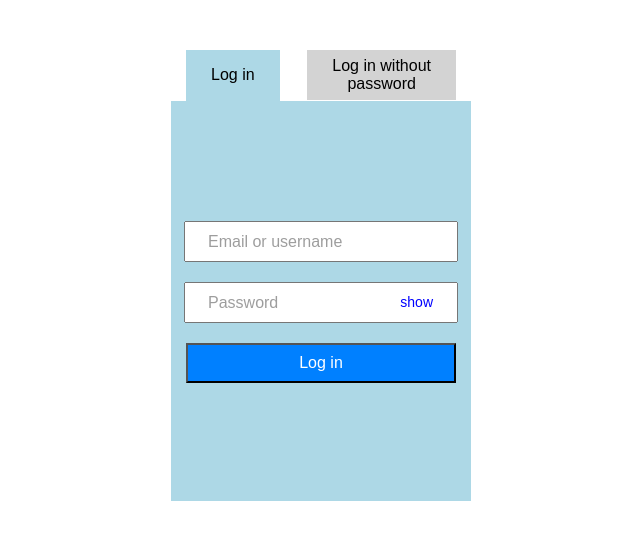
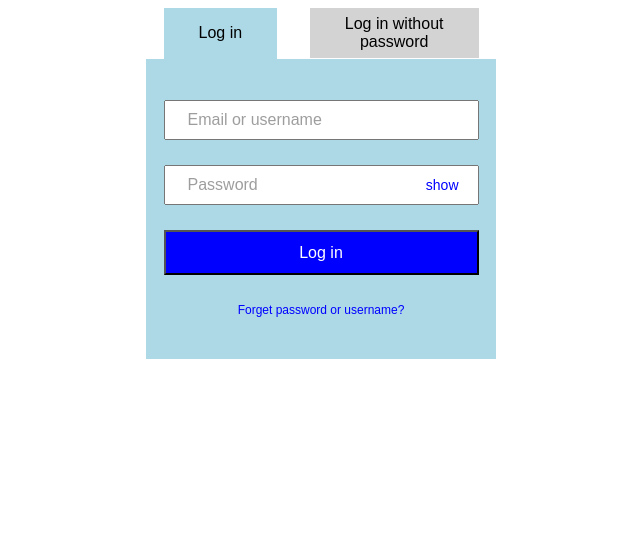
Before and after one commit to anefsky/login_responsive, a website: page public/index.html in a window 1280 px wide. Shown: the whole page, without its empty margins (319-959 px from the left). Drawn offline with Linux system fonts and the light colour scheme.

Commit message:
Added submit buttons.

```diff
--- a/public/index.html
+++ b/public/index.html
@@ -21,21 +21,25 @@
 
     <ul class="forms">
       <li class="single-form">
-        <!--         <p>Log In</p> -->
         <form action="/">
+          <div class="form-content">
             <input type="text" name="xxx" id="" value="" placeholder="Email or username"/>
             <span class="password-input-container">
               <input type="password" name="xxx" id="" value="" placeholder="Password"/>
               <a class="show-password" href="#">show</a>
             </span>
             <button type="submit">Log in</button>
+            <a class="lost-username-or-password">Forget password or username?</a>
+          </div>
         </form>
       </li>
       <li class="single-form">
-      <!-- <p>Login In Without Password</p> -->
        <form action="">
+         <div class="form-content">
+           <p class="temp-link-msg">Get a temporary link to<br/>login sent to your email</p>
            <input type="text" name="xxx" id="" value="" placeholder="Email or username"/>
            <button type="submit">Send me a link</button>
+         </div>
        </form>
      </li>
    </ul>
@@ -44,5 +48,4 @@
  <script src="js/scripts.js"></script>
 
 </body>
-
 </html>
--- a/public/js/scripts.js
+++ b/public/js/scripts.js
@@ -1,3 +1,7 @@
+
+function getElementIndex(item, collection) { // from https://gist.github.com/astur/7c08319a414cb456c581
+    return [].slice.call(collection).indexOf(item);
+}
 
 (function handleFormToggling() {
     var formsWidget = document.querySelector('.forms-widget');
@@ -10,30 +14,33 @@
     singleTabs[defaultSelectedIndex].classList.add('selected');
     singleForms[defaultSelectedIndex].classList.add('selected');
 
-    singleTabs.forEach(function(singleTab) {
-        singleTab.addEventListener('click', function() {
+    for(var i = 0; i < singleTabs.length; i++) {
+        singleTabs[i].addEventListener('click', function() {
             tabMenu.querySelector('li.single-tab.selected').classList.remove('selected'); // clear previous selected
             this.classList.add('selected'); // mark selected tab
             var selectedIndex = getElementIndex(this, singleTabs); // index of selected tab
             formsCollection.querySelector('li.single-form.selected').classList.remove('selected');
             singleForms[selectedIndex].classList.add('selected'); // show selected form
         });
-    });
-})()
-
-function getElementIndex(item, collection) { // from https://gist.github.com/astur/7c08319a414cb456c581
-    return [].slice.call(collection).indexOf(item);
-}
+    };
+})();
 
 (function handleShowHidePassword() {
-    var form = document.querySelectorAll('li.single-form')[0];
+    var form = document.querySelectorAll('li.single-form')[0]; // just needed for first form
     var container = form.querySelector('span.password-input-container');
     var toggler = container.querySelector('a');
     var passwordInput = container.querySelector('input');
 
     toggler.addEventListener('click', function() {
-        console.log('clicked');
-        passwordInput.setAttribute('type', 'text');
-        passwordInput.style.borderColor = "red";
+        var inputType, caption;
+        if(passwordInput.getAttribute('type') === 'password') {
+            inputType = 'text';
+            caption = 'hide';
+        } else {
+            inputType = 'password';
+            caption = 'show';
+        }
+        passwordInput.setAttribute('type', inputType);
+        toggler.innerHTML = caption;
     });
 })();
--- a/scss/imports/_login_widget.scss
+++ b/scss/imports/_login_widget.scss
@@ -3,8 +3,7 @@
 	$innerWidth: 90%;
 	user-select: none;
 	margin: 0 auto;
-	margin-top: 50px; // remove
-	width: 300px;
+	max-width: 350px;
 	ul.tabs {
 		margin: 0 auto;
 		width: $innerWidth;
@@ -16,9 +15,10 @@
 			align-items: center;
 			background-color: lightgray;
 			text-align: center;
-			padding: 10px 25px;
+			padding: 10px 35px;
 			border-bottom: 1px solid white;
 			cursor: pointer;
+			font: 12px;
 			a {
 				text-decoration: none;
 				color: black;
@@ -29,58 +29,78 @@
 				border-color: lightblue;
 				pointer-events: none;
 			}
+			&:first-child {
+				font: 14px;
+			}
 		}
 	}
 	ul.forms {
-		margin: 0;
 		li.single-form  {
-			height: 400px;
+			height: 300px;
 			background: lightblue;
 			display: none;
 
 			&.selected {
 				display: flex;
+				align-items: center;
 			}
 
 			form {
 				width: 100%;
-				padding-top: 100px;
+				display: flex;
+				flex-direction: column;
+				align-items: center;
+				.form-content {
+					width: $innerWidth;
 					text-align: center;
-				position: relative;
 					input {
-				 	width: calc(#{$innerWidth} - 4px); // adjust for border
-				 	height: 35px;
-				 	margin: 20px 0 0;
+						width: 100%;
+						box-sizing: border-box;
+					 	height: 40px;
 					 	text-indent: 20px;
 					 	font-size: 16px;
+					 	margin-bottom: 25px;
 
 		 				&::placeholder {
 							opacity: 0.7;
 						}
 					}
 					button {
-				 	width: $innerWidth;
-				 	height: 40px;
-				 	margin: 20px 0 0;
-				 	background-color: #0080ff;
+						width: 100%;
+					 	height: 45px;
+					 	background-color: blue;
 					 	color: white;
 					 	font-size: 16px;
+					 	margin-bottom: 25px;
+					}
+					a.lost-username-or-password {
+						color: blue;
+						font-size: 12px;
 					}
 					span.password-input-container {
 						position: relative;
-
+						display: block;
+						margin-bottom: 25px;
 						a.show-password {
 							text-decoration: none;
 							color: blue;
 							font-size: 14px;
 							position: absolute;
-						right: 25px;
-						top: 0px;
+							display: block;
+							right: 20px;
+							top: 50%;
+							transform: translateY(-50%);
+						}
+						input {
+							margin-bottom: 0;
 						}
 
 					}
-
+					p.temp-link-msg {
+						margin-bottom: 30px;
 					}
 				}
 			}
 		}
+	}
+}
```
Also changed, not shown: public/css/styles.css, 1 other file. Lines whose indentation alone changed are shown as unchanged.
